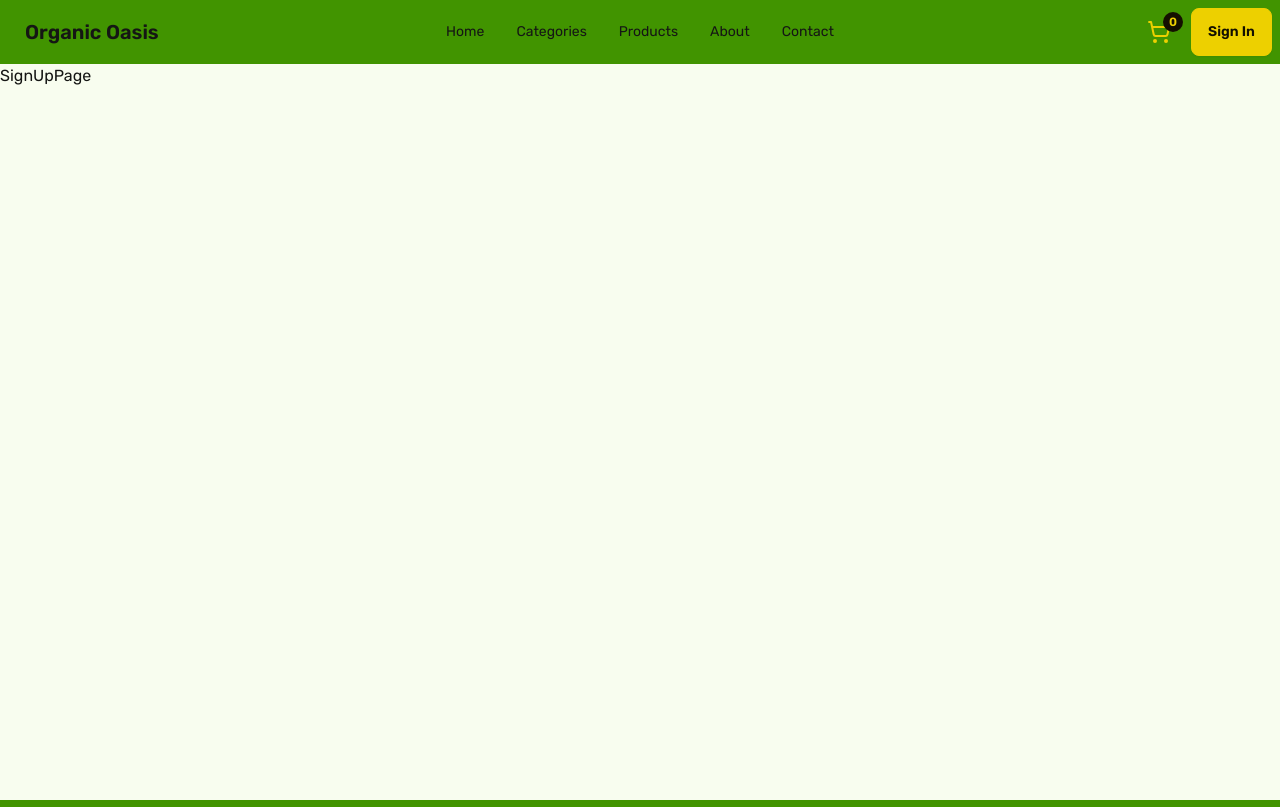
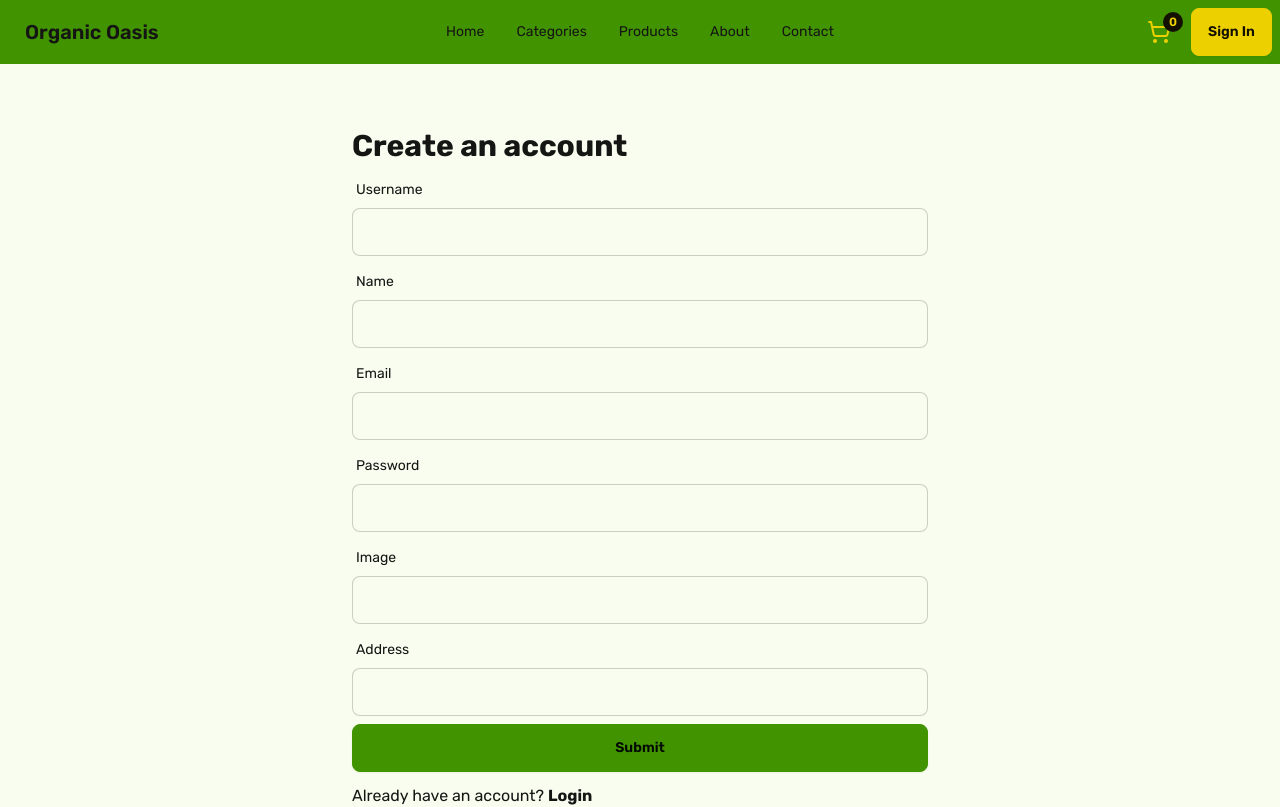
Before and after one commit to shohan-pherones/organic-oasis-frontend, a Next.js app: page /sign-up in a window 1280 px wide. Shown: the top 807 px of the page. Built offline with nearby package versions, Linux system fonts and the light colour scheme; no server answers.

Commit message:
add sign up page

```diff
--- a/package.json
+++ b/package.json
@@ -9,6 +9,7 @@
     "lint": "next lint"
   },
   "dependencies": {
+    "@hookform/resolvers": "^3.10.0",
     "@reduxjs/toolkit": "^2.4.0",
     "axios": "^1.7.7",
     "clsx": "^2.1.1",
@@ -16,11 +17,13 @@
     "next": "14.2.18",
     "react": "^18",
     "react-dom": "^18",
+    "react-hook-form": "^7.54.2",
     "react-hot-toast": "^2.4.1",
     "react-query": "^3.39.3",
     "react-redux": "^9.1.2",
     "redux-persist": "^6.0.0",
-    "tailwind-merge": "^2.5.4"
+    "tailwind-merge": "^2.5.4",
+    "zod": "^3.24.1"
   },
   "devDependencies": {
     "@types/node": "^20",
--- a/src/app/(auth)/sign-up/page.tsx
+++ b/src/app/(auth)/sign-up/page.tsx
@@ -1,5 +1,192 @@
+"use client";
+
+import Processing from "@/components/Processing";
+import SectionTitle from "@/components/SectionTitle";
+import useAuth from "@/hooks/useAuth";
+import { useRegistration } from "@/hooks/useRegistration";
+import { IRegistration } from "@/interfaces";
+import { registerSchema } from "@/schemas";
+import { zodResolver } from "@hookform/resolvers/zod";
+import axios from "axios";
+import { useRouter } from "next/navigation";
+import { useForm } from "react-hook-form";
+import toast from "react-hot-toast";
+
 const SignUpPage = () => {
-  return <div>SignUpPage</div>;
+  const {
+    register,
+    handleSubmit,
+    formState: { errors },
+  } = useForm<IRegistration>({ resolver: zodResolver(registerSchema) });
+
+  const { mutate, isLoading } = useRegistration();
+  const { saveCredentialsDispatcher } = useAuth();
+
+  const router = useRouter();
+
+  const onSubmit = (data: IRegistration) => {
+    mutate(data, {
+      onSuccess: (res) => {
+        saveCredentialsDispatcher(res);
+        setTimeout(() => {
+          router.push("/");
+        }, 100);
+      },
+      onError: (err) => {
+        if (axios.isAxiosError(err) && err.response) {
+          toast.error(err.response.data?.message || "An error occurred");
+        } else {
+          toast.error(err.message || "Something went wrong!");
+        }
+      },
+    });
+  };
+
+  return (
+    <main>
+      <section className="wrapper">
+        <form
+          onSubmit={handleSubmit(onSubmit)}
+          className="flex flex-col gap-2 max-w-xl mx-auto"
+        >
+          <SectionTitle title="Create an account" noMargin />
+
+          <label htmlFor="username" className="form-control w-full">
+            <div className="label">
+              <span className="label-text">Username</span>
+            </div>
+            <input
+              {...register("username")}
+              type="text"
+              id="username"
+              className="input input-bordered w-full"
+            />
+            {errors.username && (
+              <div className="label">
+                <span className="label-text-alt text-rose-500">
+                  {errors.username.message}
+                </span>
+              </div>
+            )}
+          </label>
+
+          <label htmlFor="name" className="form-control w-full">
+            <div className="label">
+              <span className="label-text">Name</span>
+            </div>
+            <input
+              {...register("name")}
+              type="text"
+              id="name"
+              className="input input-bordered w-full"
+            />
+            {errors.name && (
+              <div className="label">
+                <span className="label-text-alt text-rose-500">
+                  {errors.name.message}
+                </span>
+              </div>
+            )}
+          </label>
+
+          <label htmlFor="email" className="form-control w-full">
+            <div className="label">
+              <span className="label-text">Email</span>
+            </div>
+            <input
+              {...register("email")}
+              type="email"
+              id="email"
+              className="input input-bordered w-full"
+            />
+            {errors.email && (
+              <div className="label">
+                <span className="label-text-alt text-rose-500">
+                  {errors.email.message}
+                </span>
+              </div>
+            )}
+          </label>
+
+          <label htmlFor="password" className="form-control w-full">
+            <div className="label">
+              <span className="label-text">Password</span>
+            </div>
+            <input
+              {...register("password")}
+              type="password"
+              id="password"
+              className="input input-bordered w-full"
+            />
+            {errors.password && (
+              <div className="label">
+                <span className="label-text-alt text-rose-500">
+                  {errors.password.message}
+                </span>
+              </div>
+            )}
+          </label>
+
+          <label htmlFor="image" className="form-control w-full">
+            <div className="label">
+              <span className="label-text">Image</span>
+            </div>
+            <input
+              {...register("image")}
+              type="text"
+              id="image"
+              className="input input-bordered w-full"
+            />
+            {errors.image && (
+              <div className="label">
+                <span className="label-text-alt text-rose-500">
+                  {errors.image.message}
+                </span>
+              </div>
+            )}
+          </label>
+
+          <label htmlFor="address" className="form-control w-full">
+            <div className="label">
+              <span className="label-text">Address</span>
+            </div>
+            <input
+              {...register("address")}
+              type="text"
+              id="address"
+              className="input input-bordered w-full"
+            />
+            {errors.address && (
+              <div className="label">
+                <span className="label-text-alt text-rose-500">
+                  {errors.address.message}
+                </span>
+              </div>
+            )}
+          </label>
+
+          <button
+            disabled={isLoading}
+            type="submit"
+            className="btn btn-primary"
+          >
+            {isLoading ? <Processing /> : "Submit"}
+          </button>
+
+          <p className="mt-1">
+            Already have an account?{" "}
+            <button
+              onClick={() => router.push("/sign-in")}
+              type="button"
+              className="link link-hover font-bold"
+            >
+              Login
+            </button>
+          </p>
+        </form>
+      </section>
+    </main>
+  );
 };
 
 export default SignUpPage;
--- /dev/null
+++ b/src/components/Processing.tsx
@@ -0,0 +1,12 @@
+import { Loader2 } from "lucide-react";
+
+const Processing = () => {
+  return (
+    <span className="flex items-center justify-center gap-2">
+      <Loader2 className="animate-spin" />
+      Processing
+    </span>
+  );
+};
+
+export default Processing;
--- a/src/components/SectionTitle.tsx
+++ b/src/components/SectionTitle.tsx
@@ -1,6 +1,21 @@
-const SectionTitle = ({ title }: { title: string }) => {
+import { cn } from "@/lib/utils";
+
+const SectionTitle = ({
+  title,
+  noMargin,
+}: {
+  title: string;
+  noMargin?: boolean;
+}) => {
   return (
-    <h3 className="text-2xl md:text-3xl font-bold mb-5 md:mb-10">{title}</h3>
+    <h3
+      className={cn(
+        "text-2xl md:text-3xl font-bold",
+        noMargin ? "" : "mb-5 md:mb-10"
+      )}
+    >
+      {title}
+    </h3>
   );
 };
 
--- /dev/null
+++ b/src/hooks/useRegistration.ts
@@ -0,0 +1,13 @@
+import { API_BASE_URL } from "@/constants";
+import { IAuthResponse, IRegistration } from "@/interfaces";
+import axios from "axios";
+import { useMutation } from "react-query";
+
+export const useRegistration = () => {
+  const handler = async (data: IRegistration): Promise<IAuthResponse> => {
+    const res = await axios.post(`${API_BASE_URL}/users/register`, data);
+    return res.data;
+  };
+
+  return useMutation<IAuthResponse, Error, IRegistration>(handler);
+};
--- /dev/null
+++ b/src/schemas/index.ts
@@ -0,0 +1,32 @@
+import { z } from "zod";
+
+export const registerSchema = z.object({
+  username: z
+    .string()
+    .min(3)
+    .max(30)
+    .regex(/^[a-zA-Z0-9_]+$/, {
+      message:
+        "Username should only contain letters, numbers, and underscores.",
+    }),
+  name: z.string().min(1, { message: "Name is required." }),
+  email: z.string().email({ message: "Invalid email format." }),
+  password: z
+    .string()
+    .min(8, { message: "Password must be at least 8 characters long." })
+    .regex(/[A-Z]/, {
+      message: "Password must contain at least one uppercase letter.",
+    })
+    .regex(/[a-z]/, {
+      message: "Password must contain at least one lowercase letter.",
+    })
+    .regex(/[0-9]/, { message: "Password must contain at least one number." })
+    .regex(/[@$!%*?&]/, {
+      message:
+        "Password must contain at least one special character (@$!%*?&).",
+    }),
+  image: z.string().url({ message: "Invalid image URL format." }),
+  address: z
+    .string()
+    .min(5, { message: "Address must be at least 5 characters long." }),
+});
```
Also changed, not shown: 1 other file (tests, documents, lock files or other folders).
